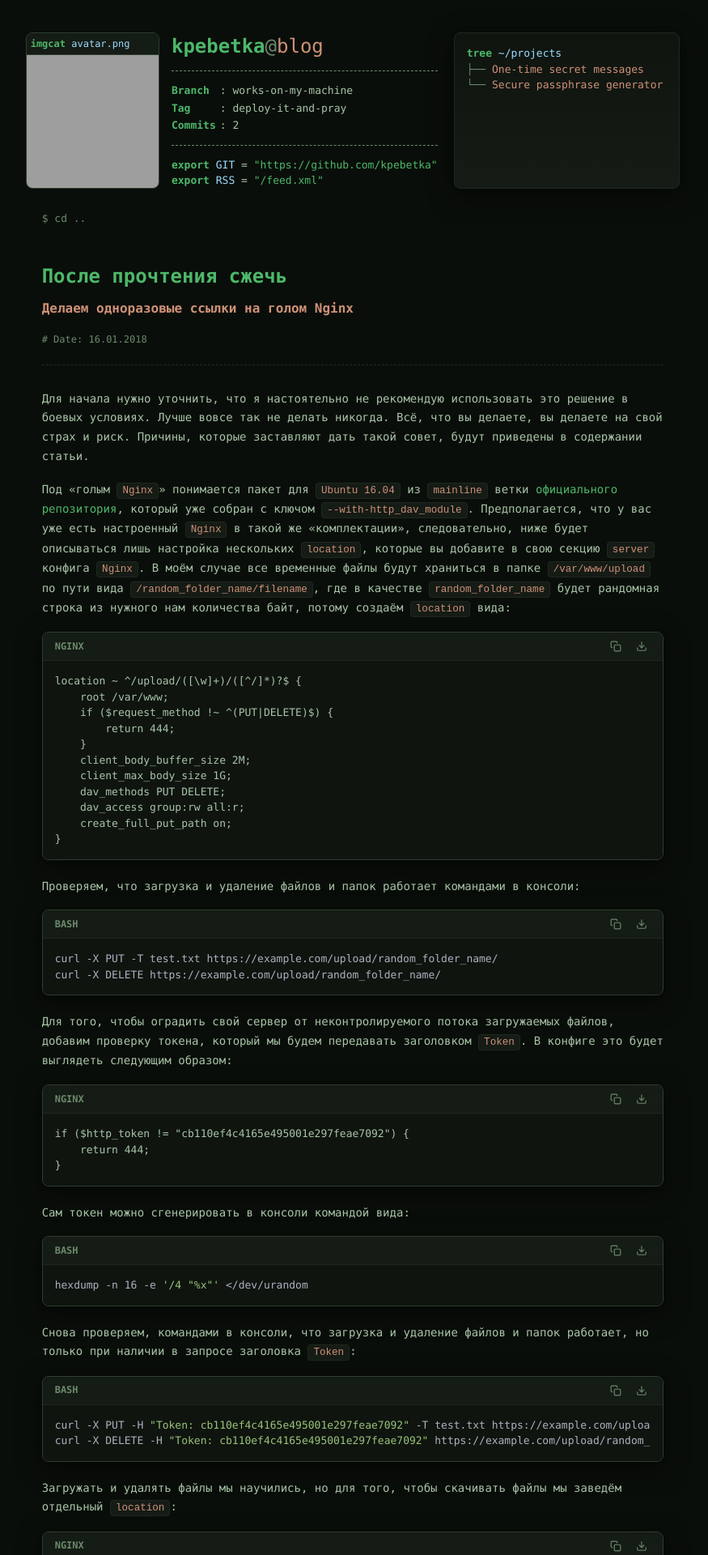
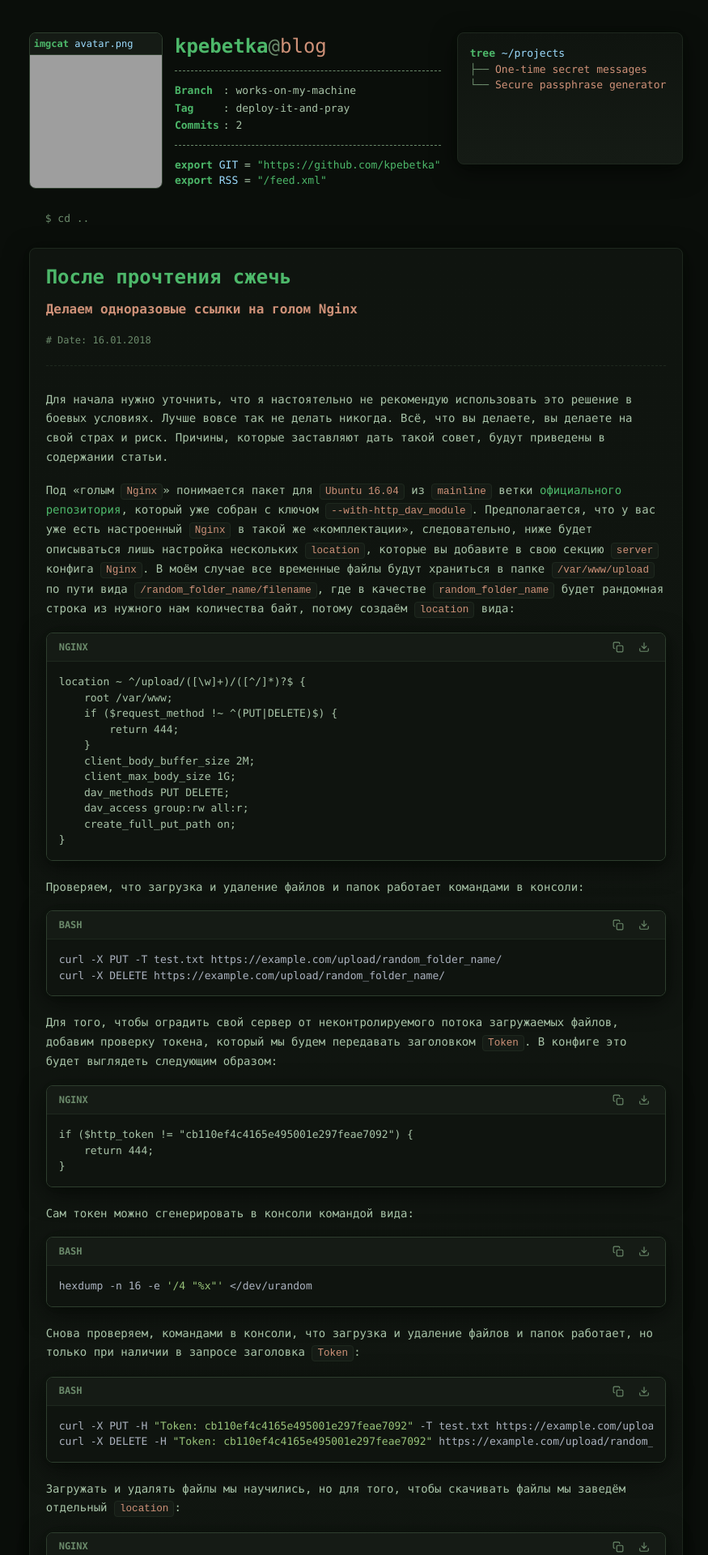
Before and after one commit to KPEBETKA/kpebetka.github.io, a Jekyll site: the page built from _posts/2018-01-16-post.md, in a window 1280 px wide. Shown: the top 1920 px of the page at 81% size, without its empty margins (200-1075 px from the left). Built offline with Jekyll 4.4.1, drawn with Linux system fonts in a browser that asks for light colours; nearby versions of some CDN libraries; grey boxes are pictures that could not be loaded.

Commit message:
Update style.css

```diff
--- a/assets/css/style.css
+++ b/assets/css/style.css
@@ -15,7 +15,7 @@
 }
 
 html {
-    scrollbar-gutter: stable;
+    overflow-y: scroll;
 }
 
 * {
@@ -32,6 +32,9 @@
     -webkit-font-smoothing: antialiased;
     min-height: 100vh;
     padding: 40px 20px 80px;
+    display: flex;
+    flex-direction: column;
+    align-items: center;
 }
 
 a {
@@ -51,7 +54,6 @@
     gap: 25px;
     width: max-content;
     max-width: 100%;
-    margin: 0 auto;
 }
 
 .top-row {
@@ -151,11 +153,15 @@
 }
 
 .links-block,
-.post-block {
+.post-block,
+.post {
     background: linear-gradient(180deg, var(--surface) 0%, var(--surface-2) 100%);
     border: 1px solid var(--border);
     border-radius: var(--radius);
     box-shadow: var(--card-shadow);
+    padding: 20px;
+    margin-bottom: 30px;
+    overflow-wrap: break-word;
 }
 
 .links-block {
@@ -171,16 +177,6 @@
 
 .links-block::-webkit-scrollbar {
     display: none;
-}
-
-.post-block {
-    padding: 20px;
-    margin-bottom: 30px;
-    overflow-wrap: break-word;
-}
-
-.post {
-    padding: 20px;
 }
 
 .syn-comment { color: var(--muted); }
@@ -451,10 +447,12 @@
 @media (max-width: 800px) {
     body {
         padding: 20px 15px 40px;
+        display: block;
     }
 
     .layout {
         width: 100%;
+        margin: 0 auto;
     }
 
     .top-row {
@@ -490,11 +488,7 @@
         min-width: 0;
     }
 
-    .post-block {
-        padding: 15px;
-    }
-
-    .post {
+    .post-block, .post {
         padding: 15px;
     }
 
```
